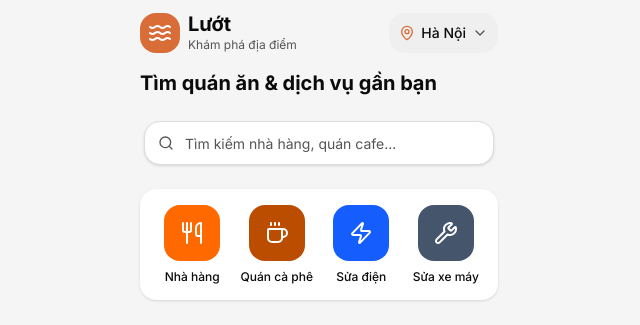
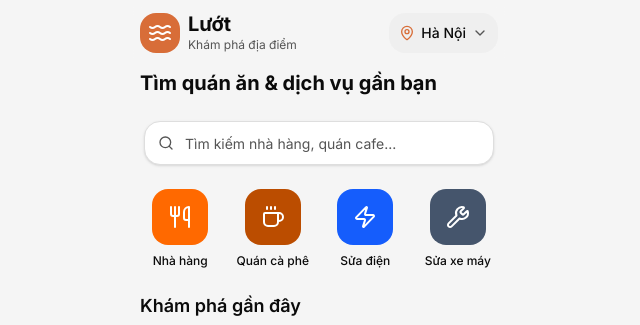
Before and after one commit to li654755627-glitch/v0-surf-pwa, a Next.js app: page / in a window 1280 px wide. Shown: the top 325 px of the page, without its empty margins (321-961 px from the left). Built offline with nearby package versions, Linux system fonts and the light colour scheme.

Commit message:
refactor: remove unused div wrapper from CategoryCards component

```diff
--- a/components/category-cards.tsx
+++ b/components/category-cards.tsx
@@ -18,8 +18,7 @@ interface CategoryCardsProps {
 
 export function CategoryCards({ onCategoryClick }: CategoryCardsProps) {
   return (
-    <div className="bg-card rounded-2xl p-4 shadow-sm">
-      <div className="grid grid-cols-4 gap-3">
+    <div className="grid grid-cols-4 gap-3">
         {categories.map((category) => {
           const Icon = iconMap[category.icon as keyof typeof iconMap]
           return (
@@ -48,7 +47,6 @@ export function CategoryCards({ onCategoryClick }: CategoryCardsProps) {
             </Link>
           )
         })}
-      </div>
     </div>
   )
 }
```
